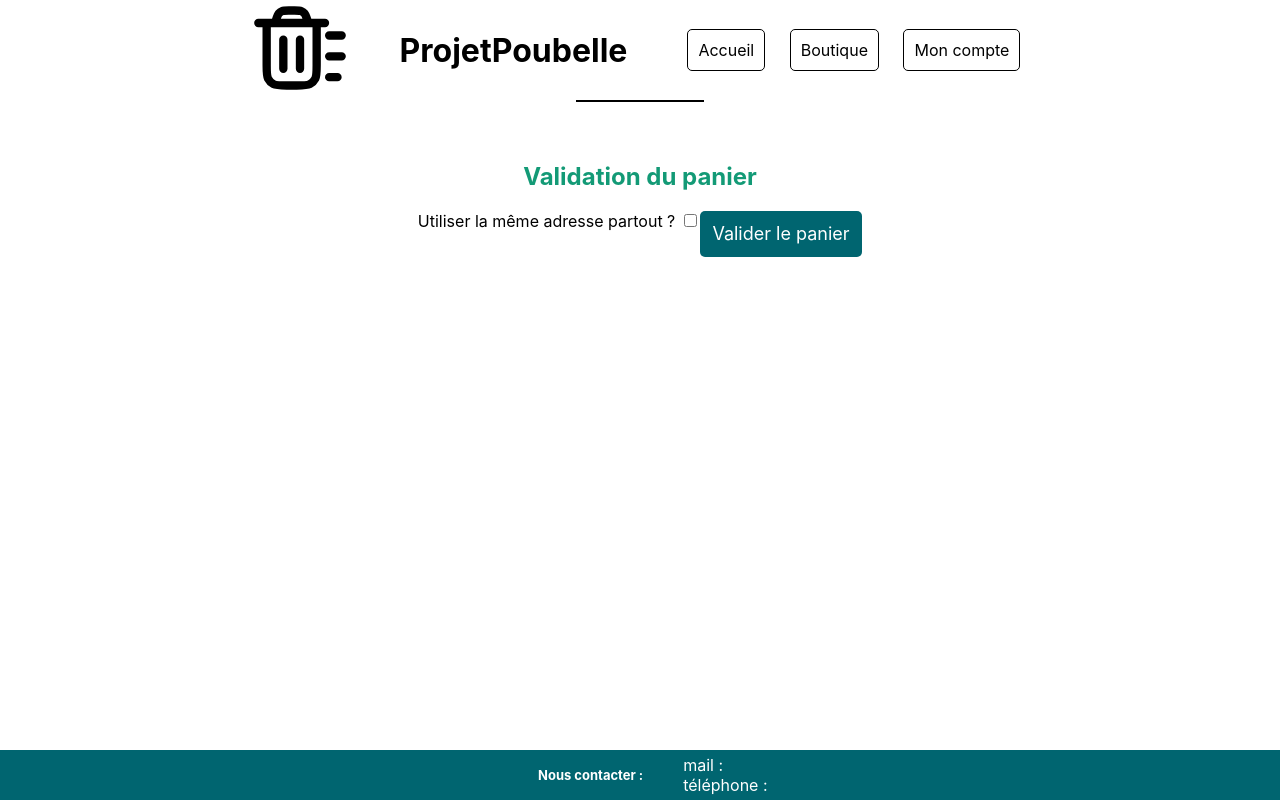
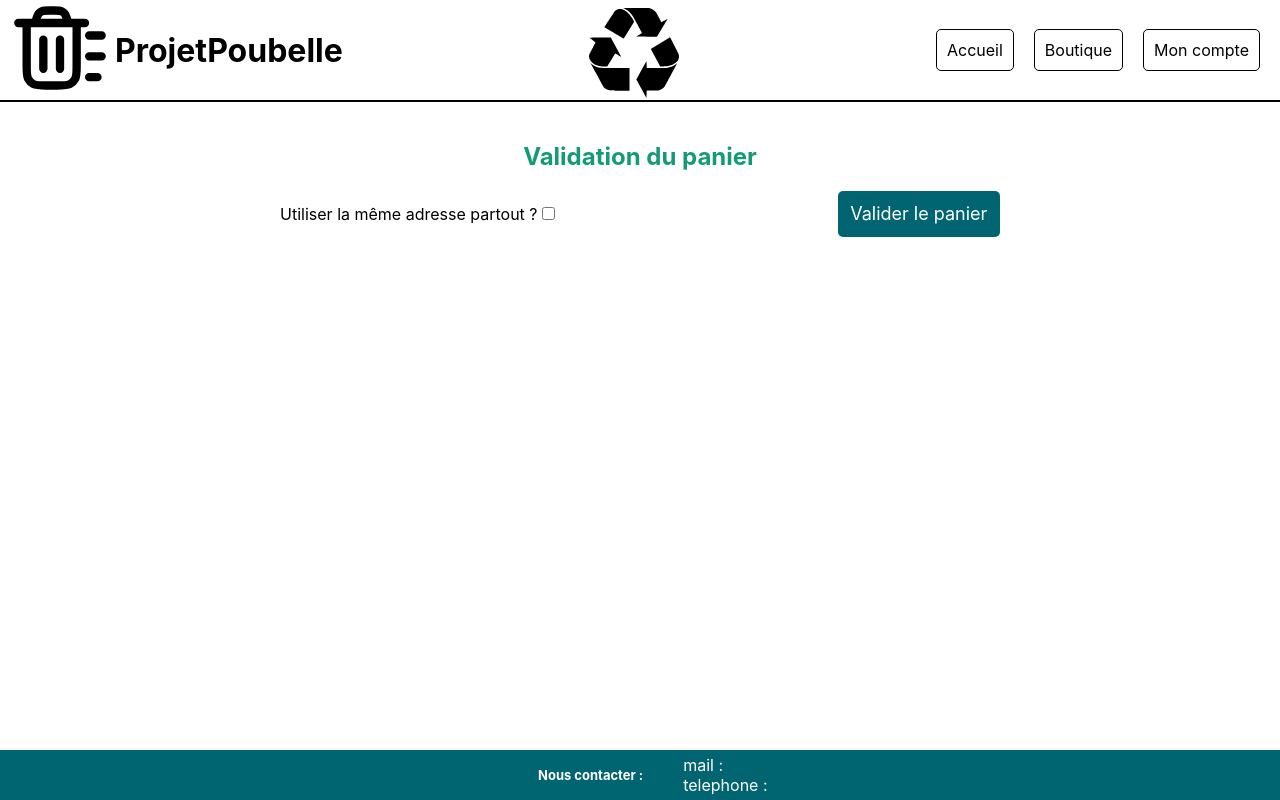
Before and after one commit to Esteban795/PP2I1, a Flask app: template PP2I1/src/frontend/templates/cart_validation.html in a window 1280 px wide. Run offline with Flask 3, Linux system fonts and the light colour scheme; the template is opened without the code that fills it, so the values that code supplies are empty.

Commit message:
fix : fixed css issues in cart_validation

```diff
--- a/PP2I1/src/frontend/static/css/cart_validation.css
+++ b/PP2I1/src/frontend/static/css/cart_validation.css
@@ -1,79 +1,3 @@
-
-* {
-    font-family: 'Inter', sans-serif;
-    list-style-type: none;
-  }
-
-body{
-  display: flex;
-  background-color: rgb(255, 255, 255);
-  margin : 0;
-  padding:0;
-  flex-direction: column;
-  align-items: center;
-}
-
-.header{
-  display: flex;
-  justify-content: center;
-  align-items: center;
-  background-color: #ffffff;
-  color: #000000;
-  height: 100px;
-  width: 100%;
-  gap:50px;
-  position: sticky; /*sticky ou fixed ?*/
-  top: 0;
-  left: 0;
-  z-index: 100;
-}
-
-.header a:not([id = "logo"]){
-  text-decoration: none;
-  padding: 10px;
-  color: #000000;
-  margin: 10px;
-  border: 1px solid #000000;
-  border-radius: 5px;
-}
-
-.header a:not([id = "logo"]):hover{
-  background-color: #006570;
-  color: #ffffff;
-}
-
-.header-line{
-  width: 10%;
-  height: 2px;
-  background-color: #000;
-  margin: 0 auto;
-}
-
-.content{
-  display: flex;
-  flex-direction: row;
-  /* align-items: center; */
-  width: 100%;
-  height: 100%;
-  margin-top: 20px;
-}
-
-.content button:not([class="removeButton"]){
-  width:70%;
-  border: none;
-  outline: none;
-  background: #006570;
-  color: #ffffff;
-  padding: 10px;
-  border-radius: 5px;
-  cursor: pointer;
-  transition: background 0.3s ease;
-  margin: 0 auto auto auto;
-}
-.content button:hover {
-  background: #004c4a;
-}
-
 .middleZone{
   display: flex;
   flex-direction: column;
@@ -89,16 +13,11 @@ body{
   align-items: center;
   width: 100%;
   margin-top: 20px;
-
+  box-sizing: border-box;
 }
 .item{
-  display: flex;
-  flex-direction: row;
-  flex-wrap: nowrap;
-  justify-content: center;
-  align-items: center;
   gap: 1px;
-  margin: 20px auto;
+  width:50%;
 }
 
 .itemName {
@@ -131,12 +50,16 @@ body{
 
 }
 
-
+.flex-space-evenly {
+  display: flex;
+  justify-content: space-evenly;
+}
 
 #cart_text{
   text-align: center;
   font-size: 1.5em;
 }
+
 #cartConfirmButton{
   width:66%;
 }
@@ -240,8 +163,6 @@ body{
 
 #validation-div {
   width: 100%;
-  display: flex;
-  justify-content: space-between;
 }
 
 .h1-color  {
@@ -249,19 +170,36 @@ body{
 }
 
 .validation-product-entry {
-  display: flex;
-  justify-content: space-between;
   width: 100%;
 }
 
 .flex-column {
   display: flex;
   flex-direction: column;
+}
+
+.flex-row {
+  display: flex;
+  flex-direction: row;
+}
+
+.flex-center {
+  display: flex;
   justify-content: center;
   align-items: center;
+}
+
+.flex-split {
+  display: flex;
+  justify-content: space-between;
 }
 
 .error {
 	text-align: center;
 	color: rgb(133, 21, 21);
   }
+
+form {
+  width:100%;
+  box-sizing: border-box;
+}
--- a/PP2I1/src/frontend/templates/cart_validation.html
+++ b/PP2I1/src/frontend/templates/cart_validation.html
@@ -1,32 +1,15 @@
-<!DOCTYPE html>
-<html lang="fr">
-   <head>
-      <meta charset="UTF-8">
-      <title>Boutique - ProjetPoubelle </title>
-      <link href="/static/css/cart_validation.css" rel="stylesheet">
-      <link rel="preconnect" href="https://fonts.googleapis.com/css2?family=Inter:wght@400;500;600;700&display=swap">
-   </head>
-   <body>
-      <div class="header">
-         <a href="homepage.html" id="logo"><img src="/static/images/trash.svg" id="logo" alt = "Logo of the project" width="100" height="100"></a>
-         <!-- note : remplacer par le bon logo, si possible en svg-->
-         <h1>ProjetPoubelle</h1>
-         <div class="header-right">
-            <a href="homepage.html">Accueil</a>
-            <a class="active" href="shop.html">Boutique</a>
-            <a href="myaccount.html">Mon compte</a>
-         </div>
-      </div>
-      <div class = "header-line"></div>
-      <div class="content">
-         <section class = "middleZone">
+{%extends "base.html"%}
+{%block title%}Shop {%endblock%}
+{%block stylesheets%} <link href="/static/css/cart_validation.css" rel="stylesheet"> {%endblock%}
+{%block content%}
+<section class="middleZone">
    <h1 class="h1-color">Validation du panier</h1>
    {% if error %}
       <p class="error">{{ error }}</p>
    {% endif %}
-            <form action="/shop/cart-validation/" method="post">
-               <div id="validation-div">
-                  <div>
+   <form class="flex-column" action="/shop/cart-validation/" method="post">
+      <div id="validation-div" class="flex-row flex-space-evenly">
+         <div class="flex-row flex-center">
             <label for="use-same-adress text-center"> Utiliser la même adresse partout ?</label>
             <input id="all-same-adress" type="checkbox" name="use-same-adress">
          </div>
@@ -34,13 +17,13 @@
             <input class="btn" type="submit" value="Valider le panier">
          </div>
       </div>
-               <ul class = "itemList">
+      <ul class="itemList">
          {% if cart == [] %}
             <p> Votre panier est vide ! </p>
          {% else %}
             {% for product in cart %}
-                     <div class="validation-product-entry">
-                        <li class="item">
+               <div class="validation-product-entry flex-row flex-center">
+                  <div class="item flex-row">
                      <img class = "itemPic" src="/static/images/products/{{ product.img_url}}" alt="Poubelle Grise">
                      <section class = "itemInfo">
                         <h2 class="itemName"> {{ product.product_name }} - {{ product.volume }}L </h2>
@@ -51,29 +34,16 @@
                      <section class="itemBuying">
                         <p class = "itemPrice"> {{ product.price }}€ </p>
                      </section>
-                        </li>
-                        <div class="flex-column">
+                  </div>
+                  <div class="flex-column flex-center">
                      <label for="adress">Rentrez votre adresse :</label>
                      <input data-item-index="{{loop.index}}" type="text" class="adress-input" name="adress">
                   </div>
-
                </div>
             {% endfor  %}
          {% endif %}
       </ul>
    </form>
 </section>
-      </div>
-      <div class="footer">
-         <div class="contact">
-            <!-- a voir ce qu'on met exactement ici-->
-            <h2 id ="contact_title">Nous contacter :</h2>
-            <ul id = "contact_list">
-               <li> mail :</li>
-               <li> téléphone :</li>
-            </ul>
-         </div>
-      </div>
 <script src="/static/js/cart_validation.js"></script>
-   </body>
-</html>
+{%endblock%}
```
Lines whose indentation alone changed are shown as unchanged.
